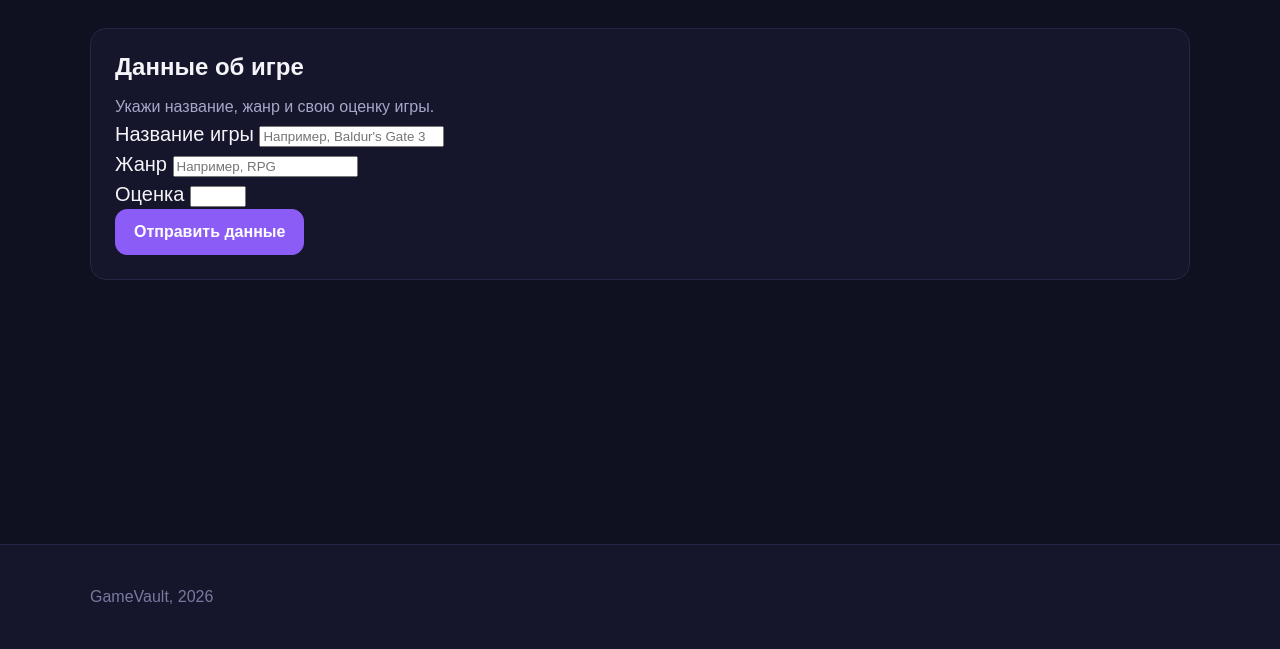
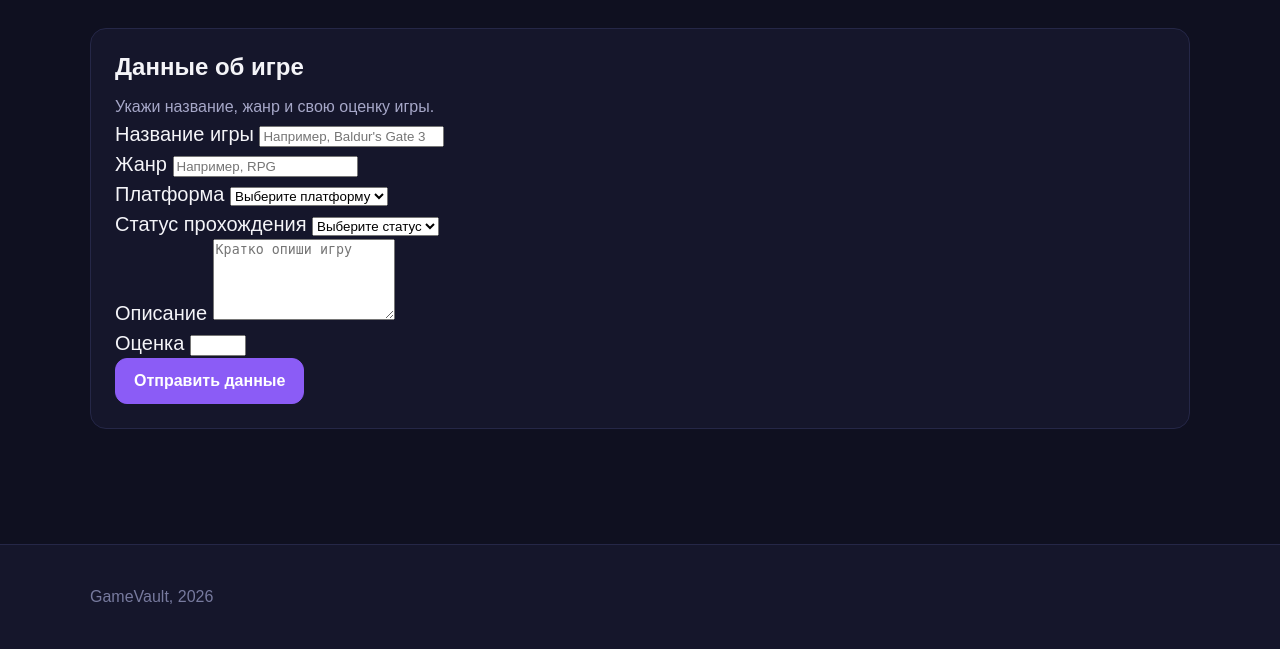
Before and after one commit to Res0x/GameVault, a Django app: page /games/add/ in a window 1280 px wide. Shown: the part 151-800 px from the top of the page. Run offline with Django 5.2, Linux system fonts and the light colour scheme.

Commit message:
game_create.html improvements

```diff
--- a/games/templates/games/game_create.html
+++ b/games/templates/games/game_create.html
@@ -24,6 +24,31 @@
              placeholder="Например, RPG" required>
     </div>
     <div class="form-group">
+      <label for="game-platform" class="form-label">Платформа</label>
+      <select id="game-platform" name="platform"
+              class="form-control" required>
+        <option value="">Выберите платформу</option>
+        <option value="pc">PC</option>
+        <option value="playstation">PlayStation</option>
+        <option value="xbox">Xbox</option>
+        <option value="switch">Nintendo Switch</option>
+      </select>
+    </div>
+    <div class="form-group">
+      <label for="game-status" class="form-label">Статус прохождения</label>
+      <select id="game-status" name="status" class="form-control" required>
+        <option value="">Выберите статус</option>
+        <option value="planned">Хочу пройти</option>
+        <option value="playing">Прохожу</option>
+        <option value="completed">Пройдено</option>
+      </select>
+    </div>
+    <div class="form-group">
+      <label for="game-description" class="form-label">Описание</label>
+      <textarea id="game-description" name="description"
+      class="form-control" rows="5" placeholder="Кратко опиши игру"></textarea>
+    </div>
+    <div class="form-group">
       <label for="game-rating" class="form-label">Оценка</label>
       <input type="number" id="game-rating"
              name="rating"  min="1" max="10"
@@ -38,9 +63,12 @@
   <section class="section">
     <h2 class="section-title">Отправленные данные</h2>
     <ul class="game-info">
-      <li class="game-info-item">{{ submitted_game.title }}</li>
-      <li class="game-info-item">{{ submitted_game.genre }}</li>
-      <li class="game-info-item">{{ submitted_game.rating }}</li>
+      <li class="game-info-item">Название: {{ submitted_game.title }}</li>
+      <li class="game-info-item">Жанр: {{ submitted_game.genre }}</li>
+      <li class="game-info-item">Платформа: {{ submitted_game.platform_display }}</li>
+      <li class="game-info-item">Статус: {{ submitted_game.status_display }}</li>
+      <li class="game-info-item">Оценка: {{ submitted_game.rating }}</li>
+      <li class="game-info-item">Описание: {{ submitted_game.description }}</li>
     </ul>
   </section>
 {% endif %}
--- a/games/views.py
+++ b/games/views.py
@@ -114,11 +114,32 @@ def ratings(request):
 def game_create(request):
     submitted_game = None
 
+    platform_labels = {
+        'pc': 'PC',
+        'playstation': 'PlayStation',
+        'xbox': 'Xbox',
+        'switch': 'Nintendo Switch',
+    }
+
+    status_labels = {
+        'planned': 'Хочу пройти',
+        'playing': 'Прохожу',
+        'completed': 'Пройдено',
+    }
+
     if request.method == 'POST':
+        platform = request.POST.get('platform', '')
+        status = request.POST.get('status', '')
+
         submitted_game = {
             'title': request.POST.get('title', '').strip(),
             'genre': request.POST.get('genre', '').strip(),
+            'platform': platform,
+            'platform_display': platform_labels.get(platform, ''),
+            'status': status,
+            'status_display': status_labels.get(status, ''),
             'rating': request.POST.get('rating', ''),
+            'description': request.POST.get('description', '').strip(),
         }
 
     context = {
```
